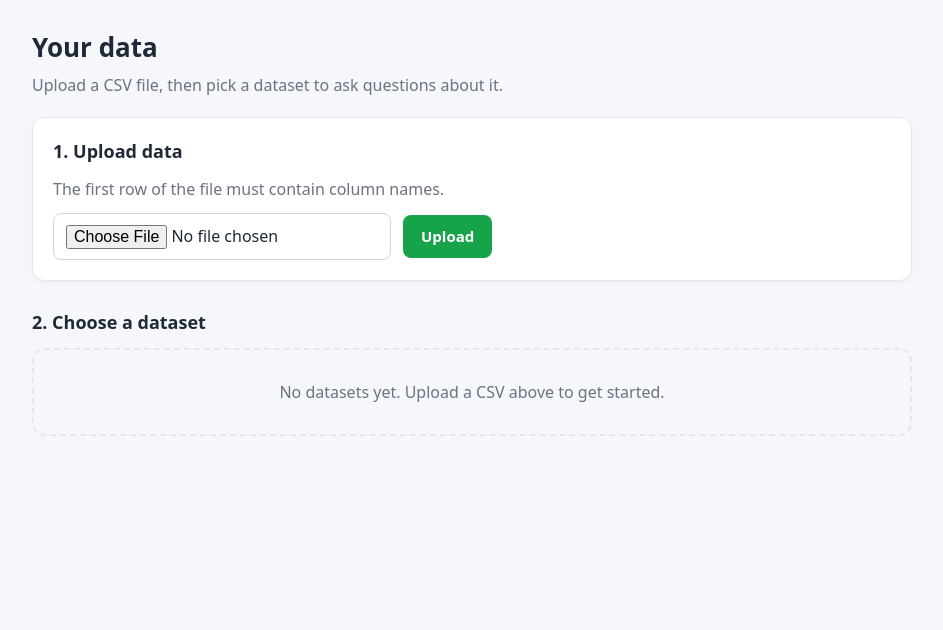
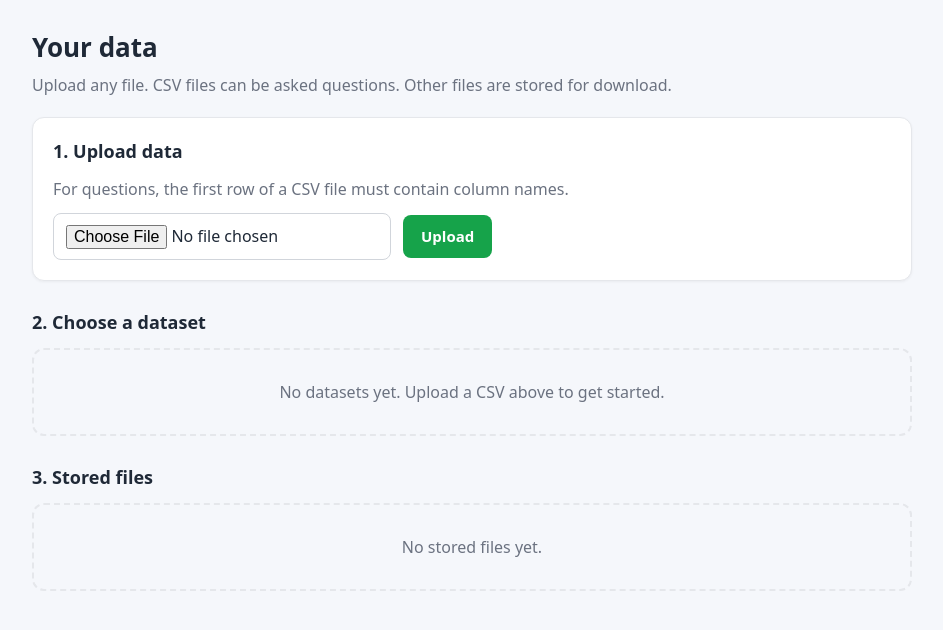
Before and after one commit to Zerosa-hun/ask-your-data, a Flask app: page / in a window 1280 px wide. Shown: the part 56-686 px from the top of the page, without its empty margins (168-1111 px from the left). Run offline with Flask 3, Linux system fonts and the light colour scheme; the visitor is signed in with stand-in values (Sample User, id 1); some libraries are stand-ins or nearby versions.

Commit message:
index.html

```diff
--- a/templates/index.html
+++ b/templates/index.html
@@ -23,13 +23,13 @@
     {% endfor %}
 
     <h1>Your data</h1>
-    <p class="subtitle">Upload a CSV file, then pick a dataset to ask questions about it.</p>
+    <p class="subtitle">Upload any file. CSV files can be asked questions. Other files are stored for download.</p>
 
     <section class="card">
       <h2 style="margin-top:0;">1. Upload data</h2>
-      <p class="subtitle" style="margin-bottom:12px;">The first row of the file must contain column names.</p>
+      <p class="subtitle" style="margin-bottom:12px;">For questions, the first row of a CSV file must contain column names.</p>
       <form class="upload-row" action="{{ url_for('upload') }}" method="post" enctype="multipart/form-data">
-        <input type="file" name="file" accept=".csv" required>
+        <input type="file" name="file" required>
         <button class="btn btn-success" type="submit">Upload</button>
       </form>
     </section>
@@ -51,6 +51,26 @@
     {% else %}
       <div class="empty">No datasets yet. Upload a CSV above to get started.</div>
     {% endif %}
+
+    <h2>3. Stored files</h2>
+    {% if files %}
+      {% for f in files %}
+        <div class="dataset">
+          <span class="dataset-name">{{ f.name }}
+            <span class="subtitle" style="font-size:13px; margin:0;">&middot; {{ "{:,.1f}".format(f.size / 1024) }} KB &middot; {{ f.uploaded_at }}</span>
+          </span>
+          <div class="dataset-actions">
+            <a class="btn btn-small" href="{{ url_for('download_file', file_id=f.id) }}">Download</a>
+            <form action="{{ url_for('delete_file', file_id=f.id) }}" method="post"
+                  onsubmit="return confirm('Delete {{ f.name }}? This cannot be undone.');">
+              <button class="btn btn-danger btn-small" type="submit">Delete</button>
+            </form>
+          </div>
+        </div>
+      {% endfor %}
+    {% else %}
+      <div class="empty">No stored files yet.</div>
+    {% endif %}
   </main>
 </body>
 </html>
```
